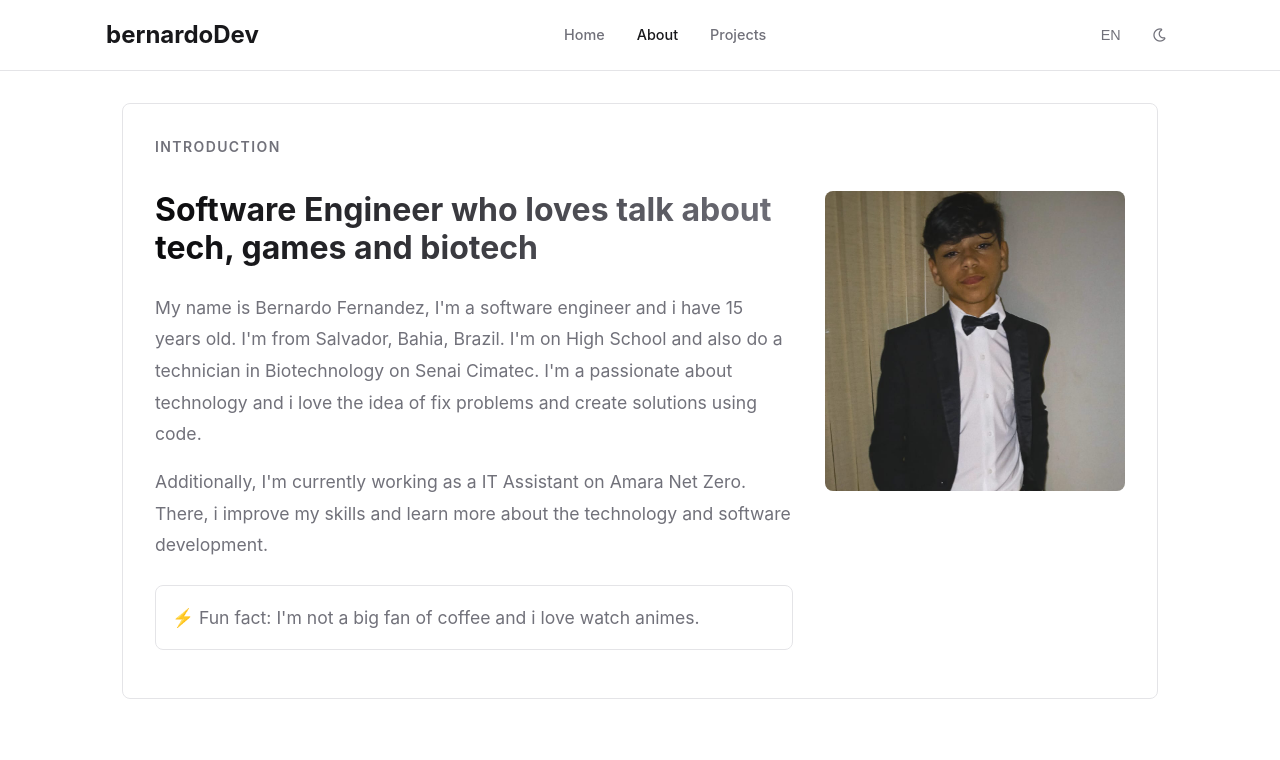
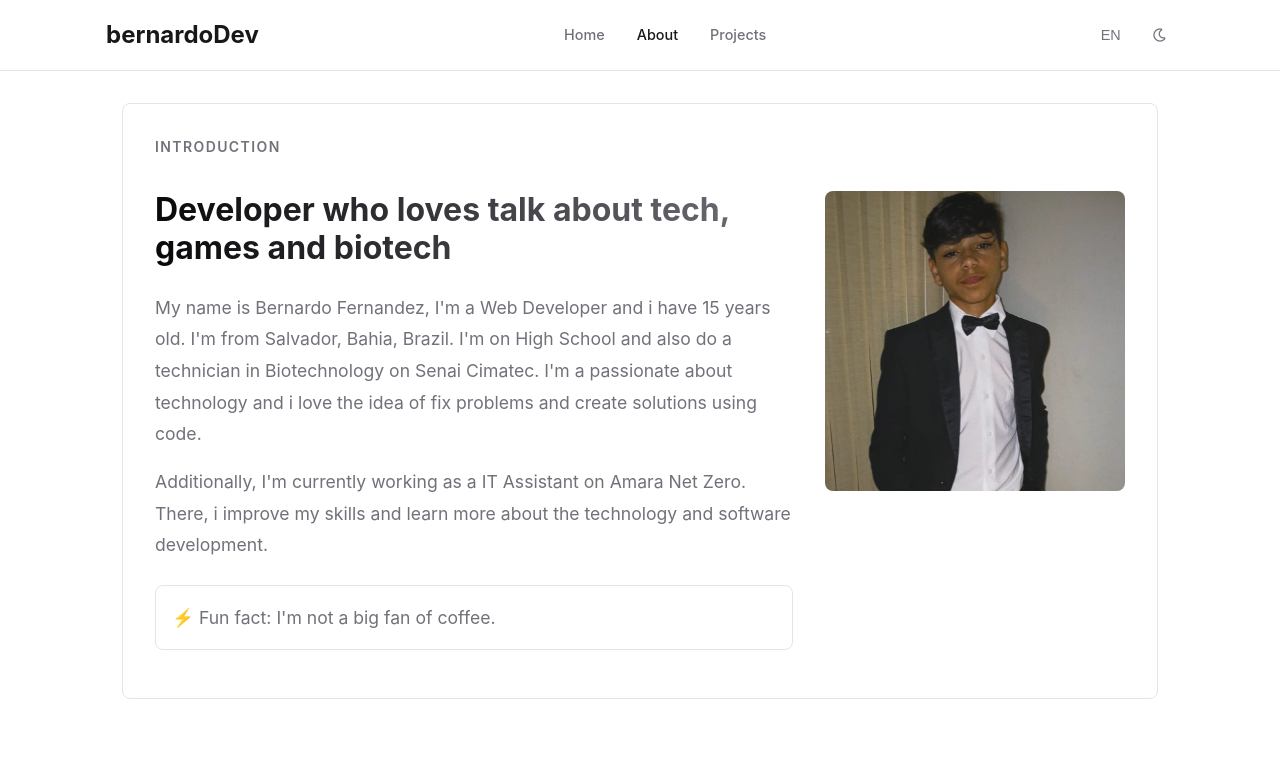
Before and after one commit to bernardofernandezz/bernardofernandez.dev, a plain HTML site: page src/pages/about/about.html in a window 1280 px wide. Shown: the top 760 px of the page. Drawn offline with Linux system fonts and the light colour scheme.

Commit message:
:pencil: change: changing some translations on about page

```diff
--- a/src/pages/about/about.html
+++ b/src/pages/about/about.html
@@ -45,9 +45,9 @@
         <h2>INTRODUCTION</h2>
         <div class="intro-content">
           <div class="intro-text">
-            <h3>Software Engineer who loves talk about tech, games and biotech</h3>
+            <h3>Developer who loves talk about tech, games and biotech</h3>
 
-            <p>My name is Bernardo Fernandez, I'm a software engineer and i have 15 years old. I'm from Salvador, Bahia,
+            <p>My name is Bernardo Fernandez, I'm a Web Developer and i have 15 years old. I'm from Salvador, Bahia,
               Brazil. I'm on High School and also do a technician in Biotechnology on Senai Cimatec. I'm a passionate
               about
               technology and i love the idea of fix problems and create solutions using code.</p>
--- a/src/pages/about/js/main.js
+++ b/src/pages/about/js/main.js
@@ -73,10 +73,10 @@ function translatePage(lang) {
 
       // About page
       introduction: 'INTRODUCTION',
-      aboutTitle: 'Software Engineer who loves talk about tech, games and biotech',
-      aboutText1: 'My name is Bernardo Fernandez, I\'m a software engineer and i have 15 years old. I\'m from Salvador, Bahia, Brazil. I\'m on High School and also do a technician in Biotechnology on Senai Cimatec. I\'m a passionate about technology and i love the idea of fix problems and create solutions using code.',
+      aboutTitle: 'Developer who loves talk about tech, games and biotech',
+      aboutText1: 'My name is Bernardo Fernandez, I\'m a Web Developer and i have 15 years old. I\'m from Salvador, Bahia, Brazil. I\'m on High School and also do a technician in Biotechnology on Senai Cimatec. I\'m a passionate about technology and i love the idea of fix problems and create solutions using code.',
       aboutText2: 'Additionally, I\'m currently working as a IT Assistant on Amara Net Zero. There, i improve my skills and learn more about the technology and software development.',
-      funFact: '⚡️ Fun fact: I\'m not a big fan of coffee and i love watch animes.',
+      funFact: '⚡️ Fun fact: I\'m not a big fan of coffee.',
 
       // Preferences section
       music: 'Music',
@@ -106,10 +106,10 @@ function translatePage(lang) {
 
       // About page
       introduction: 'INTRODUÇÃO',
-      aboutTitle: 'Engenheiro de Software que ama falar sobre tecnologia, jogos e biotecnologia',
-      aboutText1: 'Meu nome é Bernardo Fernandez, sou engenheiro de software e tenho 15 anos. Sou de Salvador, Bahia, Brasil. Estou no Ensino Médio e também faço técnico em Biotecnologia no Senai Cimatec. Sou apaixonado por tecnologia e amo a ideia de resolver problemas e criar soluções usando código.',
+      aboutTitle: 'Desenvolvedor que ama falar sobre tecnologia, jogos e biotecnologia',
+      aboutText1: 'Meu nome é Bernardo Fernandez, sou desenvolvedor Web e tenho 15 anos. Sou de Salvador, Bahia, Brasil. Estou no Ensino Médio e também faço técnico em Biotecnologia no Senai Cimatec. Sou apaixonado por tecnologia e amo a ideia de resolver problemas e criar soluções usando código.',
       aboutText2: 'Além disso, atualmente trabalho como Assistente de TI na Amara Net Zero. Lá, aprimoro minhas habilidades e aprendo mais sobre tecnologia e desenvolvimento de software.',
-      funFact: '⚡️ Fato curioso: Não sou um grande fã de café e amo assistir animes.',
+      funFact: '⚡️ Fato curioso: Não sou um grande fã de café.',
 
       // Preferences section
       music: 'Música',
@@ -139,10 +139,10 @@ function translatePage(lang) {
 
       // About page
       introduction: 'INTRODUCCIÓN',
-      aboutTitle: 'Ingeniero de Software que ama hablar de tecnología, juegos y biotecnología',
-      aboutText1: 'Mi nombre es Bernardo Fernandez, soy ingeniero de software y tengo 15 años. Soy de Salvador, Bahía, Brasil. Estoy en la escuela secundaria y también estudio técnico en Biotecnología en Senai Cimatec. Me apasiona la tecnología y me encanta la idea de resolver problemas y crear soluciones usando código.',
+      aboutTitle: 'Desarrollador que ama hablar de tecnología, juegos y biotecnología',
+      aboutText1: 'Mi nombre es Bernardo Fernandez, soy Desarrollador web y tengo 15 años. Soy de Salvador, Bahía, Brasil. Estoy en la escuela secundaria y también estudio técnico en Biotecnología en Senai Cimatec. Me apasiona la tecnología y me encanta la idea de resolver problemas y crear soluciones usando código.',
       aboutText2: 'Además, actualmente trabajo como Asistente de TI en Amara Net Zero. Allí, mejoro mis habilidades y aprendo más sobre tecnología y desarrollo de software.',
-      funFact: '⚡️ Dato curioso: No soy un gran fan de café y amo ver anime.',
+      funFact: '⚡️ Dato curioso: No soy un gran fan de café.',
 
       // Preferences section
       music: 'Música',
```
